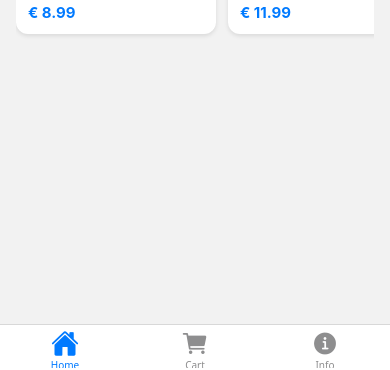
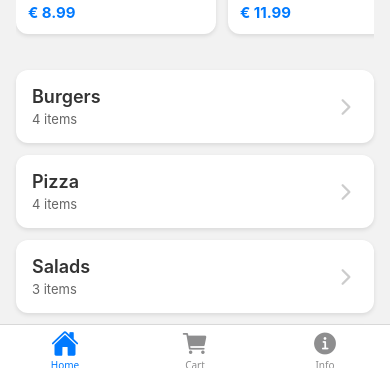
Before and after one commit to angelinat7/grab-a-bite, a React Native app: screen /Home in a window 390 px wide. Shown: the part 471-841 px from the top of the page. Built offline with nearby package versions, Linux system fonts and the light colour scheme.

Commit message:
add-category-card-an-category-screen

```diff
--- /dev/null
+++ b/src/components/CategoryCard.jsx
@@ -0,0 +1,54 @@
+import { View, Text, StyleSheet, TouchableOpacity } from 'react-native';
+import Ionicons from '@expo/vector-icons/Ionicons';
+
+export default function CategoryCard({ category, itemCount = 0, onPress }) {
+  return (
+    <TouchableOpacity onPress={() => onPress(category.id)}>
+      <View style={[styles.container]}>
+        <View style={styles.content}>
+          <Text style={styles.title}>{category.title}</Text>
+          <Text style={styles.itemCount}>{itemCount} items</Text>
+        </View>
+        <Ionicons
+          name='chevron-forward'
+          size={styles.arrow.fontSize}
+          color={styles.arrow.color}
+        />
+      </View>
+    </TouchableOpacity>
+  );
+}
+const styles = StyleSheet.create({
+  container: {
+    backgroundColor: '#fff',
+    borderRadius: 12,
+    padding: 16,
+    flexDirection: 'row',
+    alignItems: 'center',
+    justifyContent: 'space-between',
+    shadowColor: '#000',
+    shadowOffset: { width: 0, height: 2 },
+    shadowOpacity: 0.1,
+    shadowRadius: 4,
+    elevation: 3,
+    marginBottom: 12,
+  },
+  content: {
+    flex: 1,
+  },
+  title: {
+    fontSize: 18,
+    fontWeight: '600',
+    color: '#333',
+  },
+  itemCount: {
+    fontSize: 13,
+    color: '#666',
+    marginTop: 4,
+  },
+  arrow: {
+    fontSize: 24,
+    color: '#ccc',
+    marginLeft: 8,
+  },
+});
--- a/src/components/MenuItem.jsx
+++ b/src/components/MenuItemCard.jsx
@@ -1,5 +1,5 @@
 import { View, Text, Image, StyleSheet } from 'react-native';
-export default function MenuItem({ item }) {
+export default function MenuItemCard({ item }) {
   return (
     <View style={[styles.container]}>
       <Image
--- a/src/navigation/HomeNavigator.jsx
+++ b/src/navigation/HomeNavigator.jsx
@@ -1,6 +1,7 @@
 import { createNativeStackNavigator } from '@react-navigation/native-stack';
 
 import HomeScreen from '../screens/HomeScreen';
+import CategoryScreen from '../screens/CategoryScreen';
 
 export default function HomeNavigator() {
   const Stack = createNativeStackNavigator();
@@ -15,6 +16,10 @@ export default function HomeNavigator() {
         name='Home'
         component={HomeScreen}
       />
+      <Stack.Screen
+        name='Category'
+        component={CategoryScreen}
+      />
     </Stack.Navigator>
   );
 }
--- /dev/null
+++ b/src/screens/CategoryScreen.jsx
@@ -0,0 +1,22 @@
+import { StyleSheet, Text, View } from 'react-native';
+
+export default function CategoryScreen({ route }) {
+  const { categoryId } = route.params;
+
+  alert(`Category ID: ${categoryId}`);
+
+  return (
+    <View style={styles.container}>
+      <Text>Category Screen</Text>
+    </View>
+  );
+}
+
+const styles = StyleSheet.create({
+  container: {
+    flex: 1,
+    backgroundColor: '#fff',
+    alignItems: 'center',
+    justifyContent: 'center',
+  },
+});
--- a/src/screens/HomeScreen.jsx
+++ b/src/screens/HomeScreen.jsx
@@ -1,8 +1,15 @@
-import { StyleSheet, Text, View, ScrollView } from 'react-native';
+import { ScrollView, StyleSheet, Text, View } from 'react-native';
+import MenuItemCard from '../components/MenuItemCard';
 import { featuredItems } from '../data/menuItems';
-import MenuItem from '../components/MenuItem';
+import CategoryCard from '../components/CategoryCard';
+import { categories } from '../data/categoriesData';
+import { getItemsByCategory } from '../data/menuItems';
 
-export default function HomeScreen() {
+export default function HomeScreen({ navigation }) {
+  const categoryPressHandler = (categoryId) => {
+    navigation.navigate('Category', { categoryId });
+  };
+
   return (
     <ScrollView>
       <View style={styles.header}>
@@ -30,12 +37,26 @@ export default function HomeScreen() {
                 style={styles.featuredCard}
                 key={item.id}
               >
-                <MenuItem item={item} />
+                <MenuItemCard item={item} />
               </View>
             ))}
         </ScrollView>
       </View>
       {/* Category Section */}
+      <View style={styles.section}>
+        {categories.length > 0 &&
+          categories.map((category) => {
+            const itemCount = getItemsByCategory(category.id).length;
+            return (
+              <CategoryCard
+                key={category.id}
+                category={category}
+                itemCount={itemCount}
+                onPress={categoryPressHandler}
+              />
+            );
+          })}
+      </View>
     </ScrollView>
   );
 }
```
